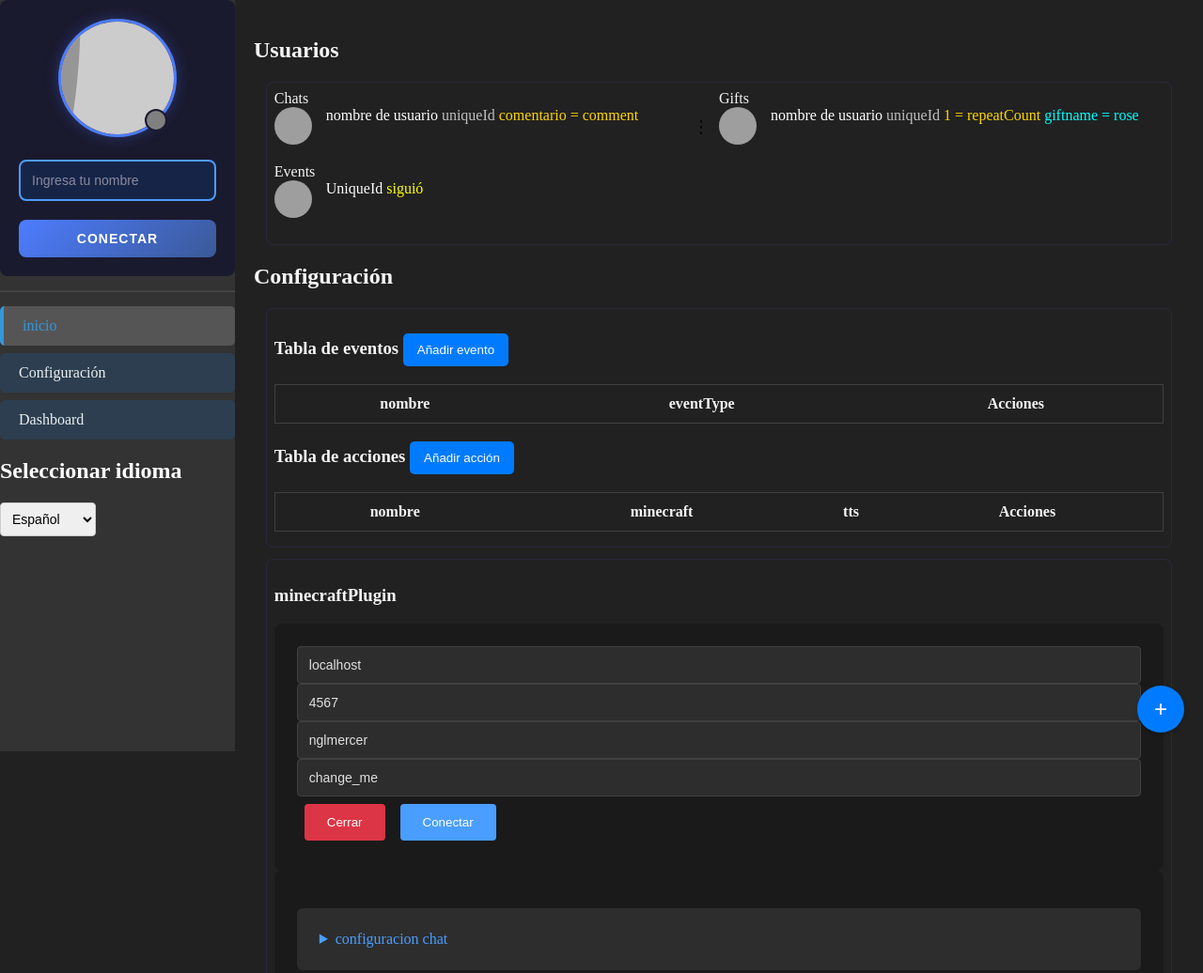
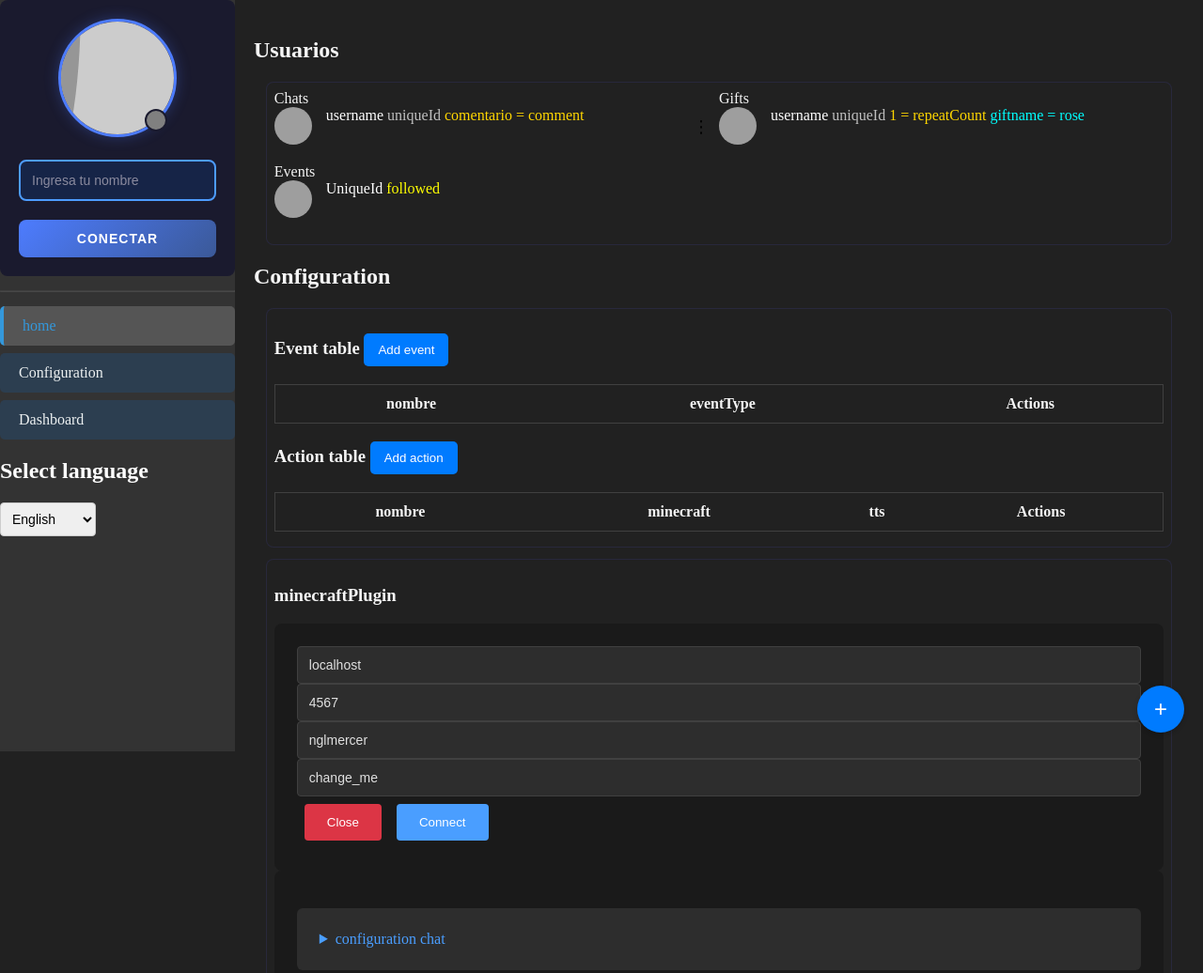
Before and after one commit to nglmercer/livesocket, a website with bundled scripts: page public/index.html in a window 1280 px wide. Shown: the top 1036 px of the page at 94% size. Built offline with nearby package versions, Linux system fonts and the light colour scheme; grey boxes are pictures that could not be loaded; files whose address does not match are found by name.

Commit message:
fix language user preference

```diff
--- a/public/components/webcomponents.js
+++ b/public/components/webcomponents.js
@@ -259,7 +259,18 @@ class UserProfile extends HTMLElement {
                       away: 'Absent',
                       busy: 'Occupé'
                   }
-              }
+              },
+              pt: {
+                  connect: 'Conectar',
+                  disconnect: 'Desconectar',
+                  placeholder: 'Insira seu nome',
+                  status: {
+                      offline: 'Offline',
+                      online: 'Online',
+                      away: 'Ausente',
+                      busy: 'Ocupado'
+                  }
+                },
           };
 
           this.loadFromLocalStorage();
@@ -983,8 +994,9 @@ class ResponsiveNavSidebar extends HTMLElement {
   }
 
   // Configuración global
-  TranslateText.currentLanguage = localStorage.getItem('selectedLanguage') || 'es';
-  if (!localStorage.getItem('selectedLanguage')) localStorage.setItem('selectedLanguage','es');
+  const currentLanguage = localStorage.getItem('selectedLanguage') || navigator.language.split('-')[0] || navigator.userLanguage.split('-')[0] || 'es';
+  TranslateText.currentLanguage = currentLanguage;
+  if (!localStorage.getItem('selectedLanguage')) localStorage.setItem('selectedLanguage',currentLanguage);
   TranslateText.translations = {
     es: {
       hello: 'Hola',
--- a/public/index.html
+++ b/public/index.html
@@ -1,5 +1,5 @@
 <!DOCTYPE html>
-<html lang="fr">
+<html lang="es">
 <head>
     <meta charset="UTF-8">
     <meta name="viewport" content="width=device-width, initial-scale=1.0">
```
